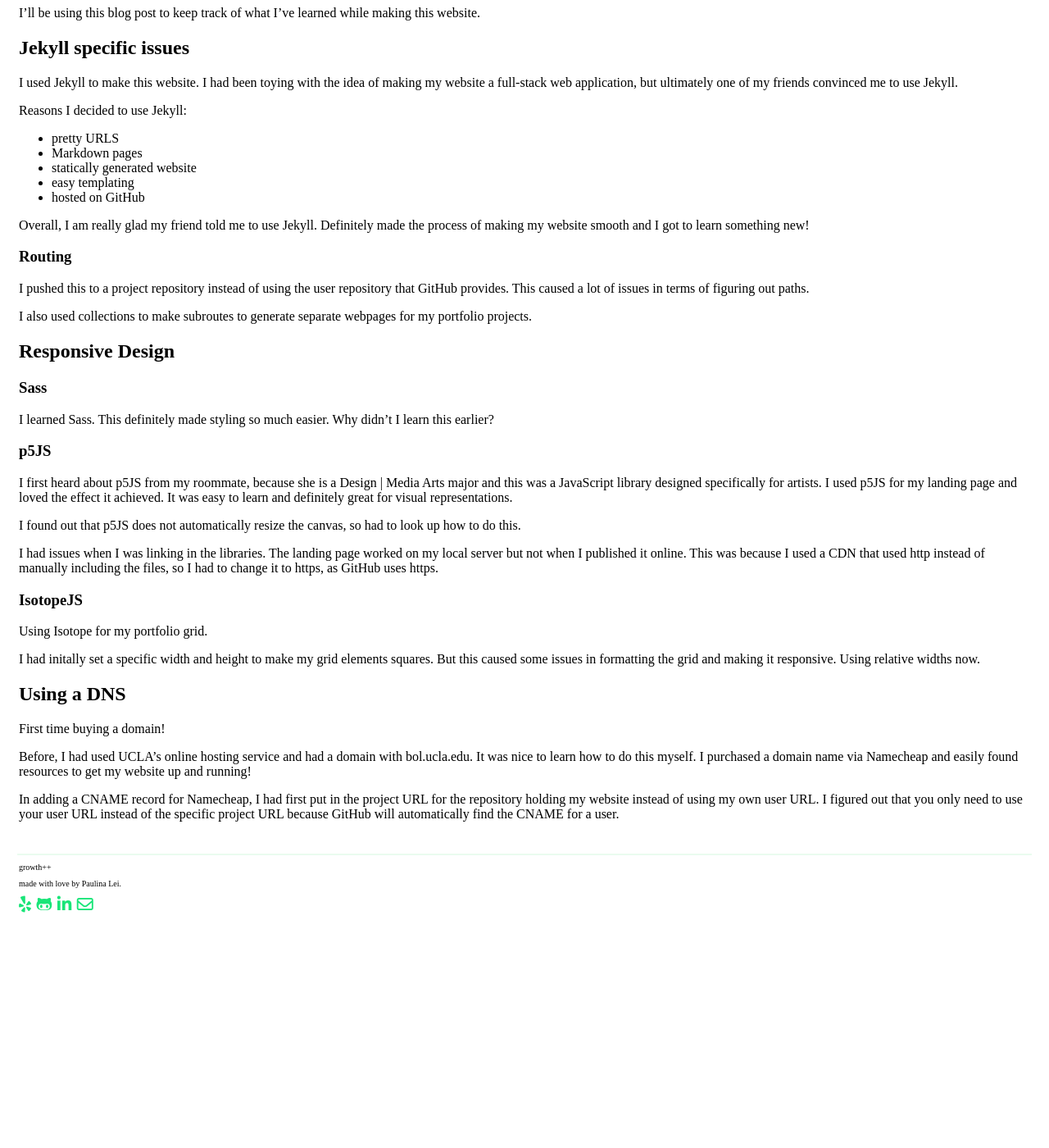
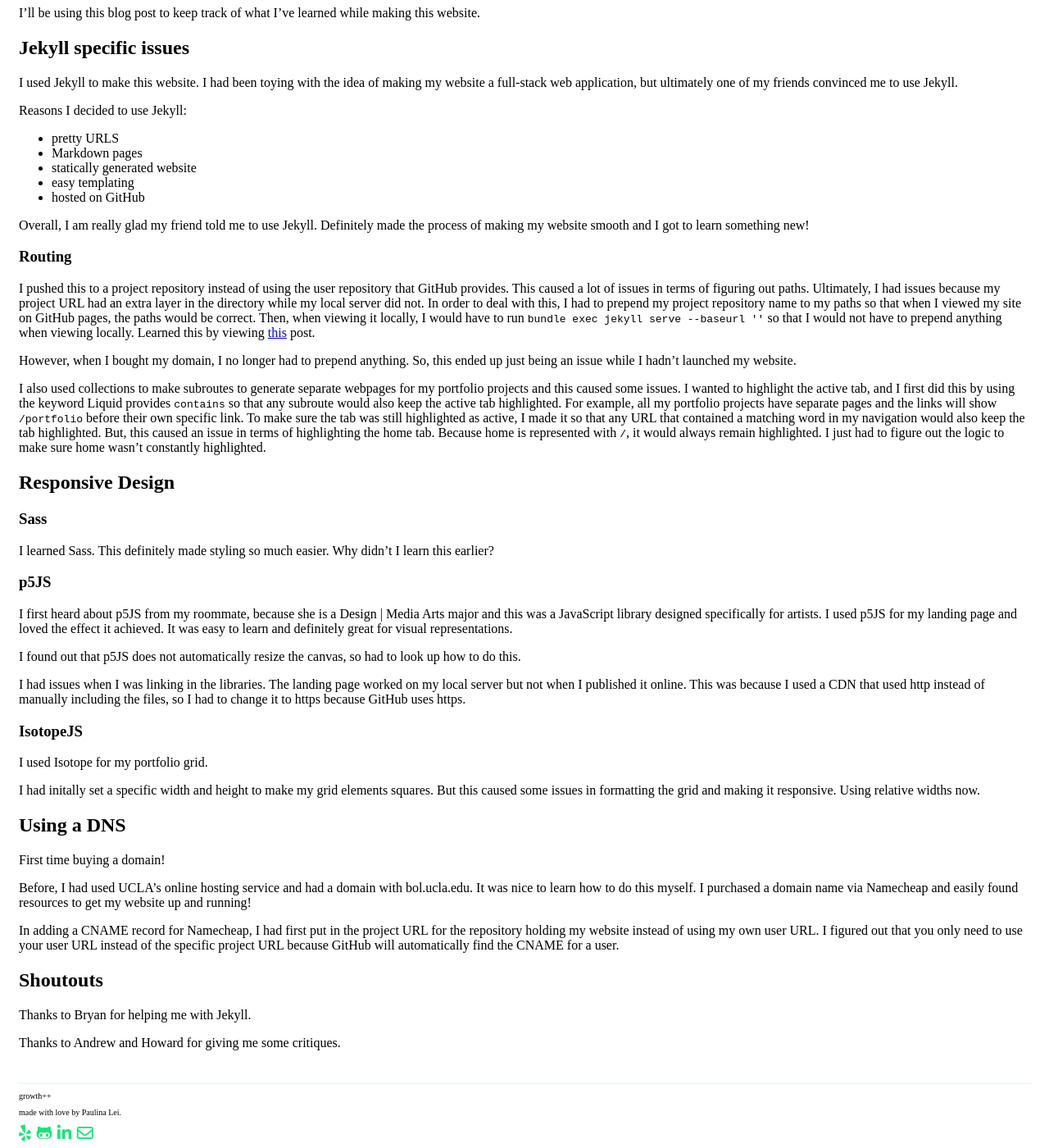
Before and after one commit to paulinalei/yoyo, a Jekyll site: the page built from _posts/2017-06-28-adventures-in-building-my-personal-website.markdown, in a window 1280 px wide and 1400 px high, scrolled down 155 px. Shown: the whole window at 82% size. Built offline with Jekyll 4.4.1, drawn with Linux system fonts in a browser that asks for light colours; nearby versions of some CDN libraries; some web fonts are replaced; before the commit the page ends 1276 px from its top, so only the background shows below that.

Commit message:
update blog post

```diff
--- a/_posts/2017-06-28-adventures-in-building-my-personal-website.markdown
+++ b/_posts/2017-06-28-adventures-in-building-my-personal-website.markdown
@@ -20,8 +20,19 @@
 
 ### Routing
 I pushed this to a project repository instead of using the user repository that GitHub provides. This caused a lot of issues in terms of figuring out paths.
+Ultimately, I had issues because my project URL had an extra layer in the directory while my local server did not.
+In order to deal with this, I had to prepend my project repository name to my paths so that when I viewed my site on GitHub pages, the paths would be correct.
+Then, when viewing it locally, I would have to run `bundle exec jekyll serve --baseurl ''` so that I would not have to prepend anything when viewing locally.
+Learned this by viewing [this](https://github.com/jekyll/jekyll/issues/332) post.
 
-I also used collections to make subroutes to generate separate webpages for my portfolio projects.
+However, when I bought my domain, I no longer had to prepend anything. So, this ended up just being an issue while I hadn't launched my website.
+
+I also used collections to make subroutes to generate separate webpages for my portfolio projects and this caused some issues.
+I wanted to highlight the active tab, and I first did this by using the keyword Liquid provides `contains` so that any subroute would also keep the active tab highlighted.
+For example, all my portfolio projects have separate pages and the links will show `/portfolio` before their own specific link.
+To make sure the tab was still highlighted as active, I made it so that any URL that contained a matching word in my navigation would also keep the tab highlighted.
+But, this caused an issue in terms of highlighting the home tab. Because home is represented with `/`, it would always remain highlighted.
+I just had to figure out the logic to make sure home wasn't constantly highlighted.
 
 ## Responsive Design
 ### Sass
@@ -34,10 +45,10 @@
 I found out that p5JS does not automatically resize the canvas, so had to look up how to do this.
 
 I had issues when I was linking in the libraries. The landing page worked on my local server but not when I published it online.
-This was because I used a CDN that used http instead of manually including the files, so I had to change it to https, as GitHub uses https.
+This was because I used a CDN that used http instead of manually including the files, so I had to change it to https because GitHub uses https.
 
 ### IsotopeJS
-Using Isotope for my portfolio grid.
+I used Isotope for my portfolio grid.
 
 I had initally set a specific width and height to make my grid elements squares. But this caused some issues in formatting the grid and making it responsive.
 Using relative widths now.
@@ -50,3 +61,8 @@
 
 In adding a CNAME record for Namecheap, I had first put in the project URL for the repository holding my website instead of using my own user URL.
 I figured out that you only need to use your user URL instead of the specific project URL because GitHub will automatically find the CNAME for a user.
+
+## Shoutouts
+Thanks to Bryan for helping me with Jekyll.
+
+Thanks to Andrew and Howard for giving me some critiques.
```
